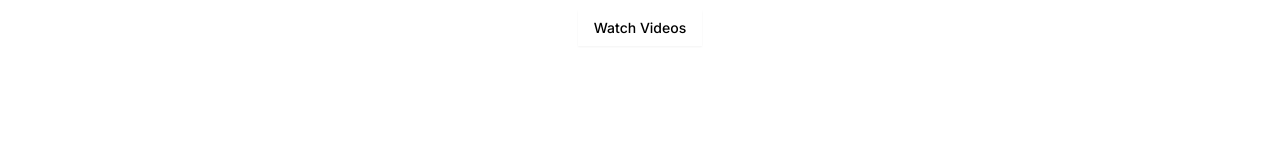
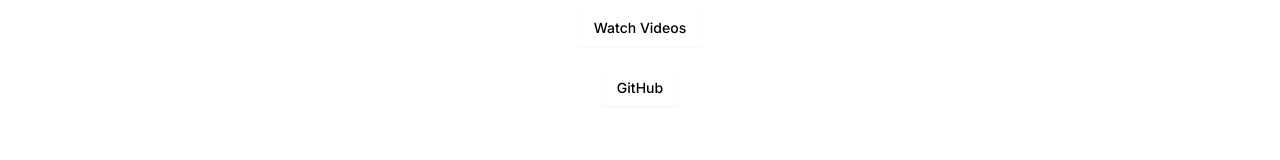
Before and after one commit to techshade/techshade.github.io, a Next.js app: page / in a window 1280 px wide. Shown: the part 299-459 px from the top of the page. Built offline with nearby package versions, Linux system fonts and the light colour scheme.

Commit message:
Update main1.jsx

```diff
--- a/src/components/main1.jsx
+++ b/src/components/main1.jsx
@@ -25,7 +25,7 @@
 
 export function Main1() {
   return (
-    (<div className="flex min-h-screen flex-col bg-background w-full align-middle justify-center">
+    (<div className="flex min-h-screen flex-col bg-background w-full items-center justify-center">
       <header className="sticky top-0 z-40 w-full border-b bg-background">
         <div className="container flex h-16 items-center justify-between px-4 md:px-6">
           <Link href="#" className="flex items-center gap-2" prefetch={false}>
@@ -70,6 +70,14 @@
               prefetch={false}>
               Watch Videos
             </Link>
+
+            <Link
+              href="https://github.com/techshade"
+              className="inline-flex items-center rounded-md bg-primary px-4 py-2 text-sm font-medium text-primary-foreground shadow-sm transition-colors hover:bg-primary/90 focus:outline-none focus:ring-2 focus:ring-primary focus:ring-offset-2"
+              prefetch={false}>
+              GitHub
+            </Link>
+
           </div>
         </section>
         <section className="py-12 md:py-24">
```
